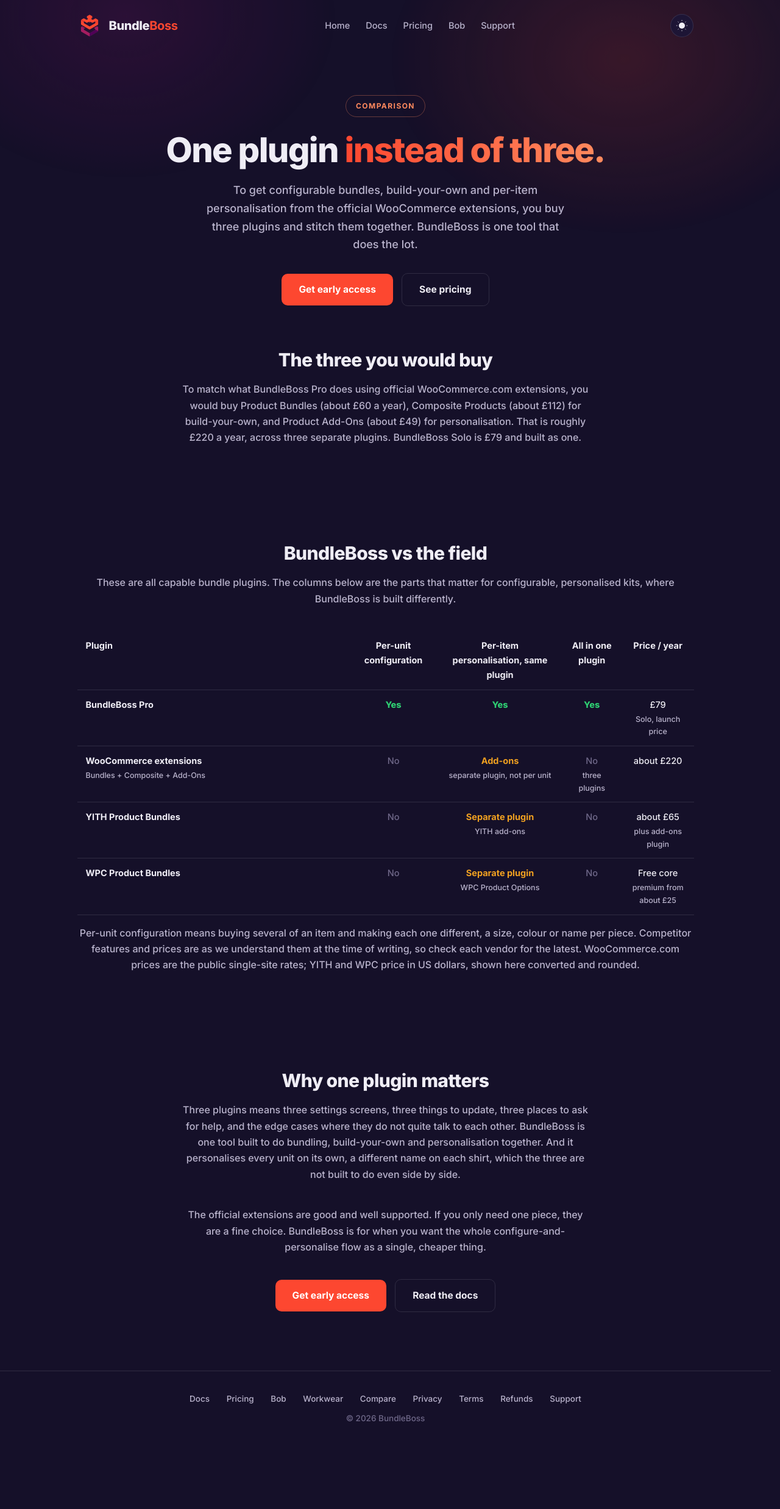
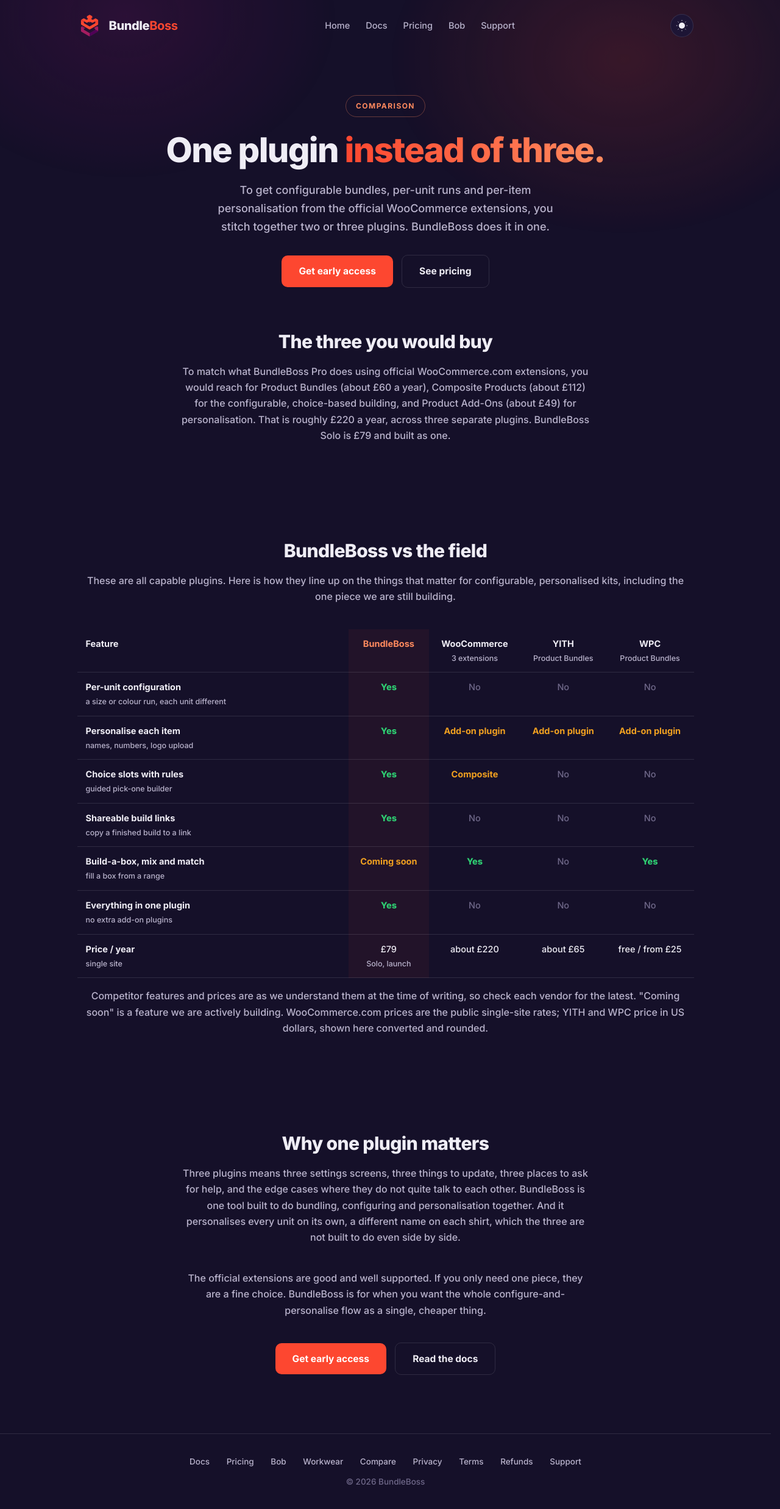
Before and after one commit to BundleBoss/website, a Jekyll site: the page composite-products-alternative/index.html, which Jekyll copies as it is, in a window 1280 px wide. Shown: the whole page at 61% size. Built offline with Jekyll 4.4.1, drawn with Linux system fonts in a browser that asks for light colours; before the commit the page ends 2371 px from its top, so only the background shows below that.

Commit message:
Comparison: widen to a 7-feature matrix; honest build-a-box row; drop build-a-box overclaims

```diff
--- a/composite-products-alternative/index.html
+++ b/composite-products-alternative/index.html
@@ -6,11 +6,11 @@
 <script src="/theme.js?v=4"></script>
 <title>A simpler alternative to WooCommerce Composite Products | BundleBoss</title>
 <link rel="canonical" href="https://getbundleboss.com/composite-products-alternative/">
-<meta name="description" content="BundleBoss does configurable bundles, build-a-box and per-item personalisation in one plugin, instead of stitching together Product Bundles, Composite Products and Product Add-Ons.">
+<meta name="description" content="BundleBoss does configurable, per-unit bundles with choice slots and per-item personalisation in one plugin, instead of stitching together Product Bundles, Composite Products and Product Add-Ons.">
 <link rel="icon" type="image/png" sizes="32x32" href="/brand/favicon-32.png">
 <link rel="apple-touch-icon" href="/brand/apple-touch-icon.png">
 <meta property="og:title" content="One plugin instead of three">
-<meta property="og:description" content="Configurable bundles, build-a-box and per-item personalisation in one WooCommerce plugin.">
+<meta property="og:description" content="Configurable, per-unit bundles with per-item personalisation in one WooCommerce plugin.">
 <meta property="og:image" content="https://getbundleboss.com/brand/og-image.png">
 <meta property="og:url" content="https://getbundleboss.com/composite-products-alternative/">
 <link rel="preconnect" href="https://fonts.googleapis.com">
@@ -28,6 +28,8 @@
   .compare .n { color: var(--faint); }
   .compare .p { color: #f0a020; font-weight: 700; }
   .compare small { display: block; color: var(--muted); font-weight: 400; font-size: 12.5px; margin-top: 2px; }
+  .compare td:nth-child(2), .compare thead th:nth-child(2) { background: rgba(253, 71, 48, 0.06); }
+  .compare thead th:nth-child(2) { color: var(--coral2, #d4381f); }
 </style>
 </head>
 <body>
@@ -50,7 +52,7 @@
 <div class="hero wrap">
   <span class="badge">Comparison</span>
   <h1>One plugin <em>instead of three.</em></h1>
-  <p class="lede">To get configurable bundles, build-your-own and per-item personalisation from the official WooCommerce extensions, you buy three plugins and stitch them together. BundleBoss is one tool that does the lot.</p>
+  <p class="lede">To get configurable bundles, per-unit runs and per-item personalisation from the official WooCommerce extensions, you stitch together two or three plugins. BundleBoss does it in one.</p>
   <div class="hero-cta">
     <a class="btn btn-primary" href="mailto:support@getbundleboss.com?subject=Early%20access">Get early access</a>
     <a class="btn btn-ghost" href="/pricing/">See pricing</a>
@@ -59,61 +61,82 @@
 
 <section class="wrap narrow">
   <h2 class="section-title">The three you would buy</h2>
-  <p class="section-sub">To match what BundleBoss Pro does using official WooCommerce.com extensions, you would buy Product Bundles (about £60 a year), Composite Products (about £112) for build-your-own, and Product Add-Ons (about £49) for personalisation. That is roughly £220 a year, across three separate plugins. BundleBoss Solo is £79 and built as one.</p>
+  <p class="section-sub">To match what BundleBoss Pro does using official WooCommerce.com extensions, you would reach for Product Bundles (about £60 a year), Composite Products (about £112) for the configurable, choice-based building, and Product Add-Ons (about £49) for personalisation. That is roughly £220 a year, across three separate plugins. BundleBoss Solo is £79 and built as one.</p>
 </section>
 
 <section class="wrap">
   <h2 class="section-title">BundleBoss vs the field</h2>
-  <p class="section-sub">These are all capable bundle plugins. The columns below are the parts that matter for configurable, personalised kits, where BundleBoss is built differently.</p>
+  <p class="section-sub">These are all capable plugins. Here is how they line up on the things that matter for configurable, personalised kits, including the one piece we are still building.</p>
   <div class="compare-wrap">
   <table class="compare">
     <thead>
       <tr>
-        <th>Plugin</th>
-        <th>Per-unit configuration</th>
-        <th>Per-item personalisation, same plugin</th>
-        <th>All in one plugin</th>
-        <th>Price / year</th>
+        <th>Feature</th>
+        <th>BundleBoss</th>
+        <th>WooCommerce<small>3 extensions</small></th>
+        <th>YITH<small>Product Bundles</small></th>
+        <th>WPC<small>Product Bundles</small></th>
       </tr>
     </thead>
     <tbody>
       <tr>
-        <td>BundleBoss Pro</td>
+        <td>Per-unit configuration<small>a size or colour run, each unit different</small></td>
         <td class="y">Yes</td>
-        <td class="y">Yes</td>
-        <td class="y">Yes</td>
-        <td>£79<small>Solo, launch price</small></td>
+        <td class="n">No</td>
+        <td class="n">No</td>
+        <td class="n">No</td>
       </tr>
       <tr>
-        <td>WooCommerce extensions<small>Bundles + Composite + Add-Ons</small></td>
-        <td class="n">No</td>
-        <td class="p">Add-ons<small>separate plugin, not per unit</small></td>
-        <td class="n">No<small>three plugins</small></td>
-        <td>about £220</td>
+        <td>Personalise each item<small>names, numbers, logo upload</small></td>
+        <td class="y">Yes</td>
+        <td class="p">Add-on plugin</td>
+        <td class="p">Add-on plugin</td>
+        <td class="p">Add-on plugin</td>
       </tr>
       <tr>
-        <td>YITH Product Bundles</td>
+        <td>Choice slots with rules<small>guided pick-one builder</small></td>
+        <td class="y">Yes</td>
+        <td class="p">Composite</td>
         <td class="n">No</td>
-        <td class="p">Separate plugin<small>YITH add-ons</small></td>
         <td class="n">No</td>
-        <td>about £65<small>plus add-ons plugin</small></td>
       </tr>
       <tr>
-        <td>WPC Product Bundles</td>
+        <td>Shareable build links<small>copy a finished build to a link</small></td>
+        <td class="y">Yes</td>
         <td class="n">No</td>
-        <td class="p">Separate plugin<small>WPC Product Options</small></td>
         <td class="n">No</td>
-        <td>Free core<small>premium from about £25</small></td>
+        <td class="n">No</td>
+      </tr>
+      <tr>
+        <td>Build-a-box, mix and match<small>fill a box from a range</small></td>
+        <td class="p">Coming soon</td>
+        <td class="y">Yes</td>
+        <td class="n">No</td>
+        <td class="y">Yes</td>
+      </tr>
+      <tr>
+        <td>Everything in one plugin<small>no extra add-on plugins</small></td>
+        <td class="y">Yes</td>
+        <td class="n">No</td>
+        <td class="n">No</td>
+        <td class="n">No</td>
+      </tr>
+      <tr>
+        <td>Price / year<small>single site</small></td>
+        <td>£79<small>Solo, launch</small></td>
+        <td>about £220</td>
+        <td>about £65</td>
+        <td>free / from £25</td>
       </tr>
     </tbody>
   </table>
   </div>
-  <p class="section-sub" style="margin-top:16px">Per-unit configuration means buying several of an item and making each one different, a size, colour or name per piece. Competitor features and prices are as we understand them at the time of writing, so check each vendor for the latest. WooCommerce.com prices are the public single-site rates; YITH and WPC price in US dollars, shown here converted and rounded.</p>
+  <p class="section-sub" style="margin-top:16px">Competitor features and prices are as we understand them at the time of writing, so check each vendor for the latest. "Coming soon" is a feature we are actively building. WooCommerce.com prices are the public single-site rates; YITH and WPC price in US dollars, shown here converted and rounded.</p>
 </section>
 
 <section class="wrap narrow">
   <h2 class="section-title">Why one plugin matters</h2>
-  <p class="section-sub">Three plugins means three settings screens, three things to update, three places to ask for help, and the edge cases where they do not quite talk to each other. BundleBoss is one tool built to do bundling, build-your-own and personalisation together. And it personalises every unit on its own, a different name on each shirt, which the three are not built to do even side by side.</p>
+  <p class="section-sub">Three plugins means three settings screens, three things to update, three places to ask for help, and the edge cases where they do not quite talk to each other. BundleBoss is one tool built to do bundling, configuring and personalisation together. And it personalises every unit on its own, a different name on each shirt, which the three are not built to do even side by side.</p>
   <p class="section-sub" style="margin-top:12px">The official extensions are good and well supported. If you only need one piece, they are a fine choice. BundleBoss is for when you want the whole configure-and-personalise flow as a single, cheaper thing.</p>
   <div style="text-align:center;margin-top:14px">
     <a class="btn btn-primary" href="mailto:support@getbundleboss.com?subject=Early%20access">Get early access</a>
```
